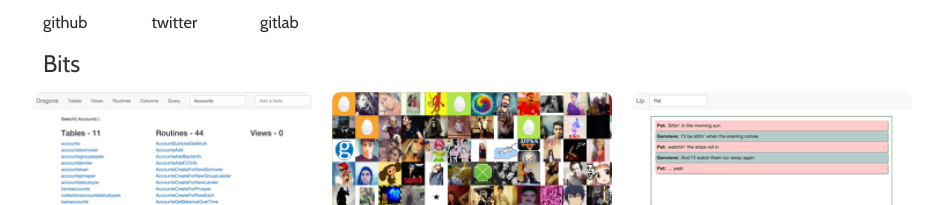
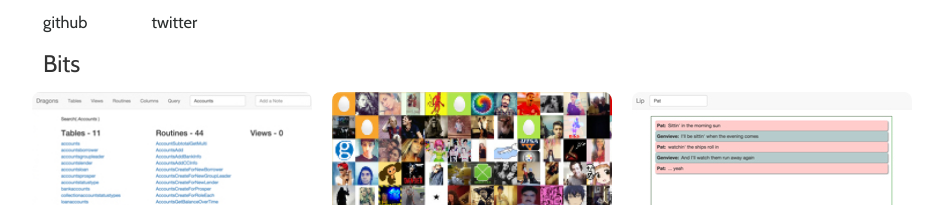
Before and after one commit to pfarrell/pfarrell.github.com, a Jekyll site: the page built from index.html, in a window 1280 px wide. Shown: the top 205 px of the page, without its empty margins (38-981 px from the left). Built offline with Jekyll 4.4.1, drawn with Linux system fonts in a browser that asks for light colours; nearby versions of some CDN libraries; Markdown is read by kramdown in place of the engine named in the settings.

Commit message:
remove gitlab link

```diff
--- a/index.html
+++ b/index.html
@@ -11,11 +11,6 @@ title: pfarrell
     <div class="col-xs-1">
       <a href="https://twitter.com/pfarrell">
         twitter
-      </a>
-    </div>
-    <div class="col-xs-1">
-      <a href="https://patf.net/gitlab">
-        gitlab
       </a>
     </div>
   </div>
```
